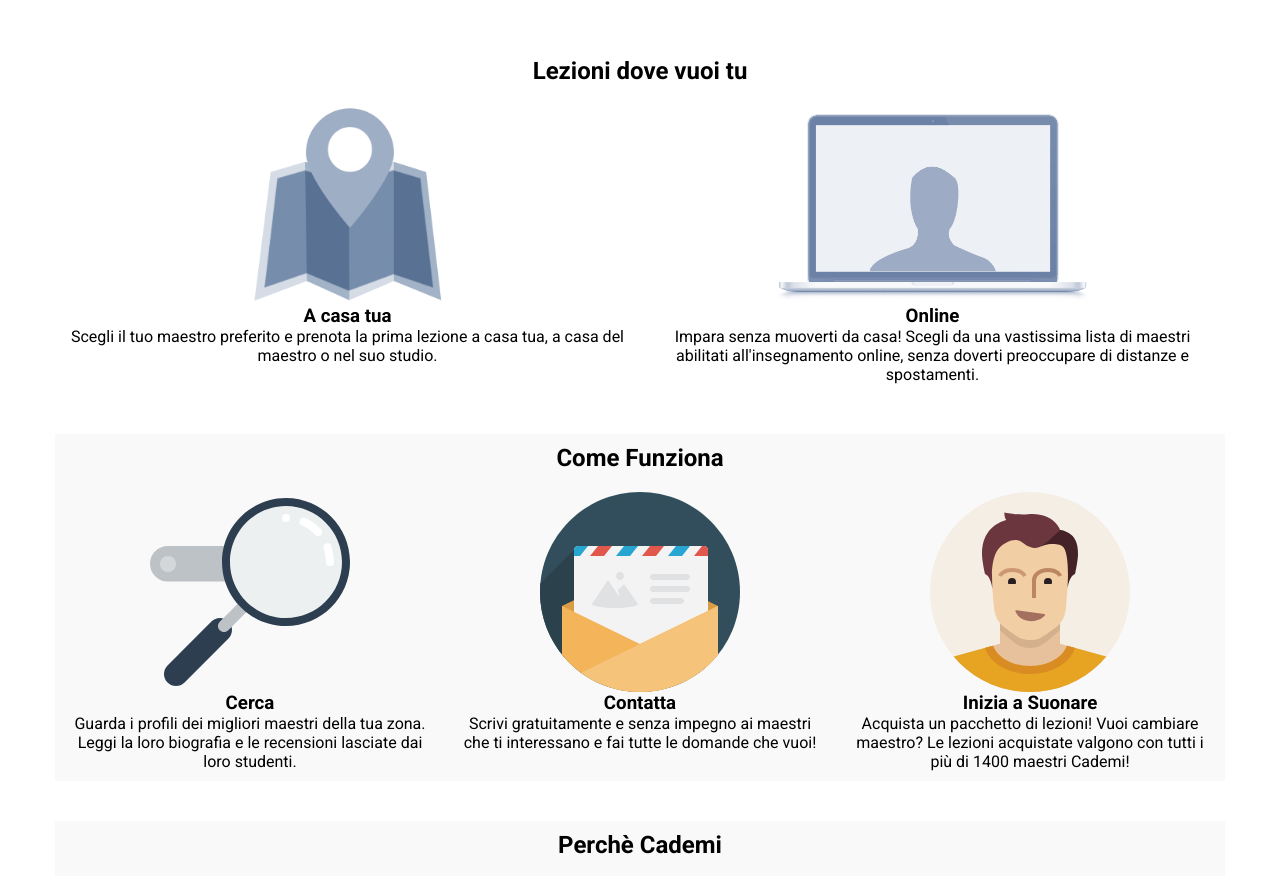
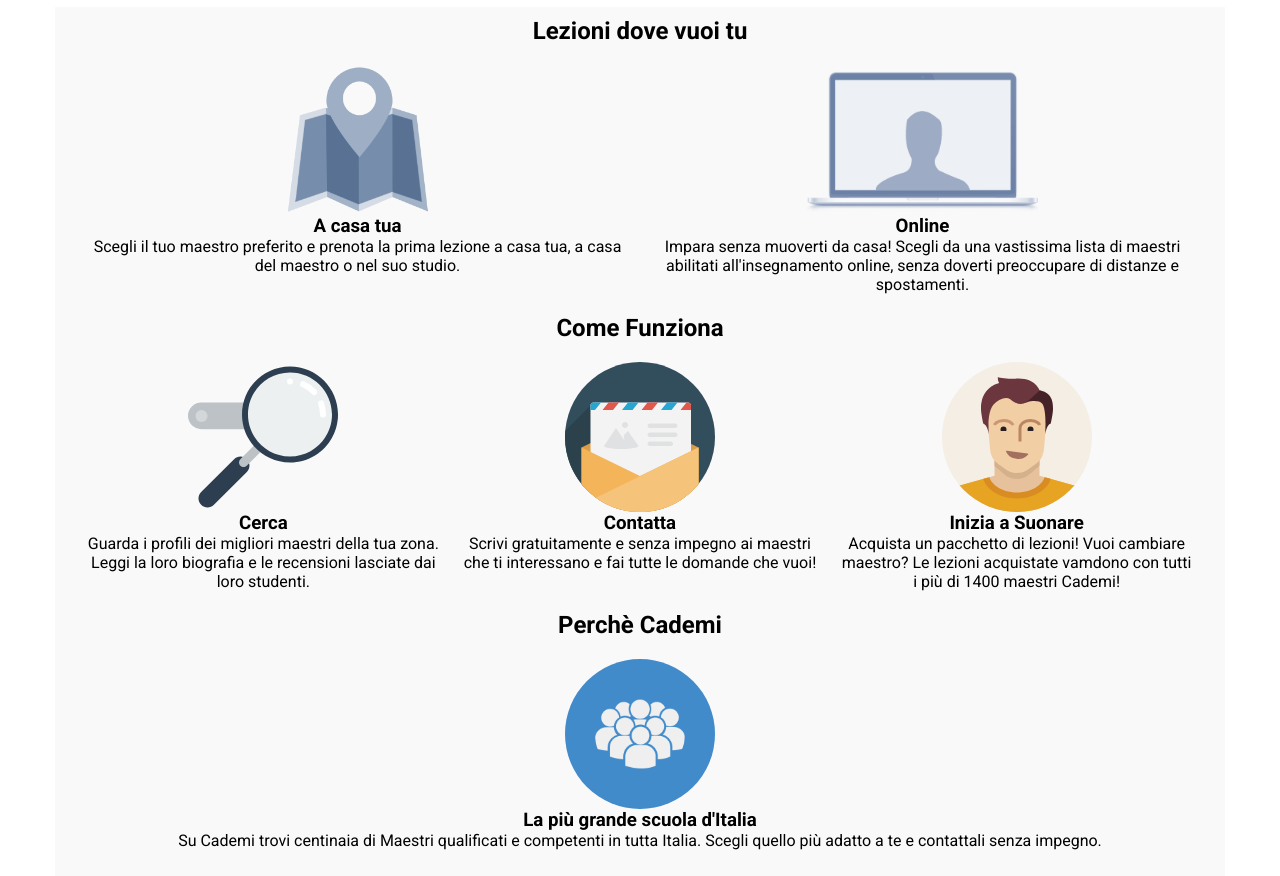
Before and after one commit to 10thDocta/html-css-resp-wannabe-12bool, a plain HTML site: page index.html in a window 1280 px wide. Shown: the part 71-947 px from the top of the page. Drawn offline with Linux system fonts and the light colour scheme.

Commit message:
Piccole correzioni

```diff
--- a/css/bool12.css
+++ b/css/bool12.css
@@ -63,7 +63,7 @@
 }
 
 .col-xs-12 {
-  width: calc((100% / 12) * 12);
+  width: 100%;
 }
 
 /* XS - Offset */
@@ -160,7 +160,7 @@
   }
 
   .col-md-12 {
-    width: calc((100% / 12) * 12);
+    width: 100%;
   }
 
   /* MD Offset */
@@ -258,7 +258,7 @@
   }
 
   .col-lg-12 {
-    width: calc((100% / 12) * 12);
+    width: 100%;
   }
 
   /* LG Offset  */
--- a/css/style.css
+++ b/css/style.css
@@ -16,28 +16,14 @@ hr {
 
 img {
   /* per centrare orizzontalmente */
-  height: 150px;
+  height: 200px;
   display: block;
   margin: auto;
-}
-
-#why img {
-  background-color: #428bca;
-  border-radius: 50%;
-  padding: 30px;
 }
 
 [class*="col-"] {
   padding: 10px;
   text-align: center;
-}
-
-.container {
-  margin: 40px auto;
-}
-
-.grey {
-  background-color: #f9f9f9;
 }
 
 /****
@@ -47,15 +33,45 @@ header.container {
   margin-top: 20px;
 }
 
+/****
+ MAIN
+****/
+#why img {
+  background-color: #428bca;
+  border-radius: 50%;
+  padding: 30px;
+}
+
+main>.container {
+  border-bottom: 1px solid;
+}
+
 /***
 RESPONSIVE
 ***/
 /* > 768px - tablet */
 @media screen and (min-width: 768px) {
   img {
-    height: 200px;
+    height: 150px;
+  }
+
+  .blue {
+    background-color: #9b9bff;
+  }
+
+  .container {
+    padding: 0 20px;
+    border: none;
+  }
+
+  main>.container {
+    border-bottom: none;
   }
 }
 
 /* > 992px - desktop */
-@media screen and (min-width: 992px) {}
+@media screen and (min-width: 992px) {
+  .grey {
+    background-color: #f9f9f9;
+  }
+}
--- a/index.html
+++ b/index.html
@@ -23,16 +23,16 @@
   <main>
 
     <!-- sezione up -->
-    <section class="container">
+    <section class="container blue grey">
       <div class="col-xs-12">
         <h2>Lezioni dove vuoi tu</h2>
       </div>
-      <div class="col-xs-12 col-lg-6">
+      <div class="col-xs-12 col-md-6">
         <img src="img/icon/maps.png" alt="">
         <h3>A casa tua</h3>
         <p>Scegli il tuo maestro preferito e prenota la prima lezione a casa tua, a casa del maestro o nel suo studio.</p>
       </div>
-      <div class="col-xs-12 col-lg-6">
+      <div class="col-xs-12 col-md-6">
         <img src="img/icon/screen.png" alt="">
         <h3>Online</h3>
         <p>Impara senza muoverti da casa! Scegli da una vastissima lista di maestri abilitati all'insegnamento online, senza doverti preoccupare di distanze e spostamenti.</p>
@@ -41,24 +41,24 @@
     <!-- /sezione up -->
 
     <!-- sezione centrale -->
-    <section class="container grey">
+    <section class="container blue grey">
       <div class="col-xs-12">
         <h2>Come Funziona</h2>
       </div>
-      <div class="col-xs-12 col-lg-4">
+      <div class="col-xs-12 col-md-4">
         <img src="img/search.svg" alt="">
         <h3>Cerca</h3>
         <p>Guarda i profili dei migliori maestri della tua zona. Leggi la loro biografia e le recensioni lasciate dai loro studenti.</p>
       </div>
-      <div class="col-xs-12 col-lg-4">
+      <div class="col-xs-12 col-md-4">
         <img src="img/letter.svg" alt="">
         <h3>Contatta</h3>
         <p> Scrivi gratuitamente e senza impegno ai maestri che ti interessano e fai tutte le domande che vuoi!</p>
       </div>
-      <div class="col-xs-12 col-lg-4">
+      <div class="col-xs-12 col-md-4">
         <img src="img/male.svg" alt="">
         <h3>Inizia a Suonare</h3>
-        <p> Acquista un pacchetto di lezioni! Vuoi cambiare maestro? Le lezioni acquistate valgono con tutti i più di 1400 maestri Cademi! </p>
+        <p> Acquista un pacchetto di lezioni! Vuoi cambiare maestro? Le lezioni acquistate vamdono con tutti i più di 1400 maestri Cademi! </p>
       </div>
 
 
@@ -66,23 +66,23 @@
     <!-- /sezione centrale -->
 
     <!-- sezione bottom -->
-    <section id="why" class="container grey">
-      <div class="col-lg-12">
+    <section id="why" class="container blue grey">
+      <div class="col-xs-12">
         <h2>Perchè Cademi</h2>
       </div>
-      <div class="col-lg-12">
+      <div class="col-md-12">
         <img src="img/icon/profile.png" alt="">
         <h3>La più grande scuola d'Italia</h3>
         <p>Su Cademi trovi centinaia di Maestri qualificati e competenti in tutta Italia. Scegli quello più adatto a te e contattali senza impegno. </p>
         <hr>
       </div>
-      <div class="col-lg-12">
+      <div class="col-md-12">
         <img src="img/icon/secure.png" alt="">
         <h3>Soddisfazione Garantita</h3>
         <p>Se non sei soddisfatto del tuo maestro, puoi cambiarlo senza costi aggiuntivi. Le lezioni acquistate su Cademi possono essere utilizzate con tutti i nostri maestri e il nostro team è sempre disponibile per darti un consiglio!</p>
         <hr>
       </div>
-      <div class="col-lg-12">
+      <div class="col-md-12">
         <img src="img/icon/flex.png" alt="">
         <h3>Flessibile e Conveniente</h3>
         <p>Cademi non ha alcun costo d’iscrizione a differenza delle scuole di musica tradizionali. Inoltre, sei tu a scegliere dove fare lezione e gli orari delle tue lezioni.</p>
```
